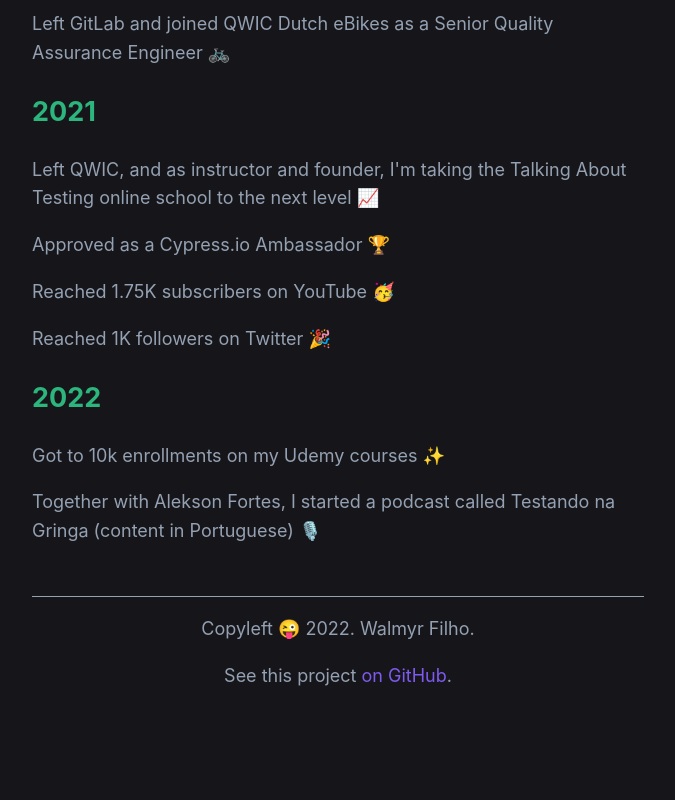
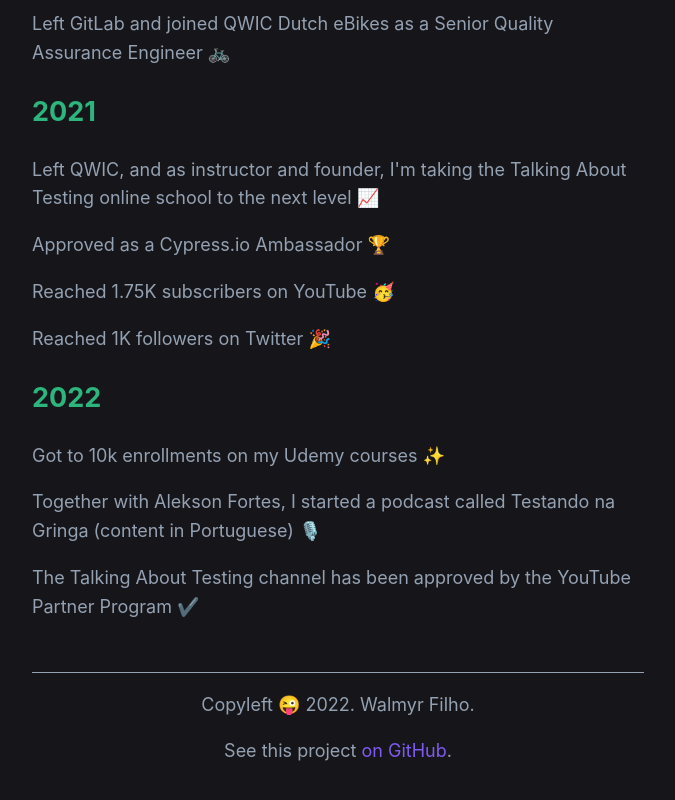
Before and after one commit to wlsf82/walmyr-nextjs, a Next.js app: page / in a window 1280 px wide. Shown: the part 2537-3337 px from the top of the page, without its empty margins (302-977 px from the left). Built offline with nearby package versions, Linux system fonts and the light colour scheme.

Commit message:
Add new 2022 achievement

```diff
--- a/components/timeline.js
+++ b/components/timeline.js
@@ -97,7 +97,8 @@
     year: '2022',
     events: [
       'Got to 10k enrollments on my Udemy courses ✨',
-      'Together with Alekson Fortes, I started a podcast called Testando na Gringa (content in Portuguese) 🎙️'
+      'Together with Alekson Fortes, I started a podcast called Testando na Gringa (content in Portuguese) 🎙️',
+      'The Talking About Testing channel has been approved by the YouTube Partner Program ✔️'
     ]
   },
 ]
```
